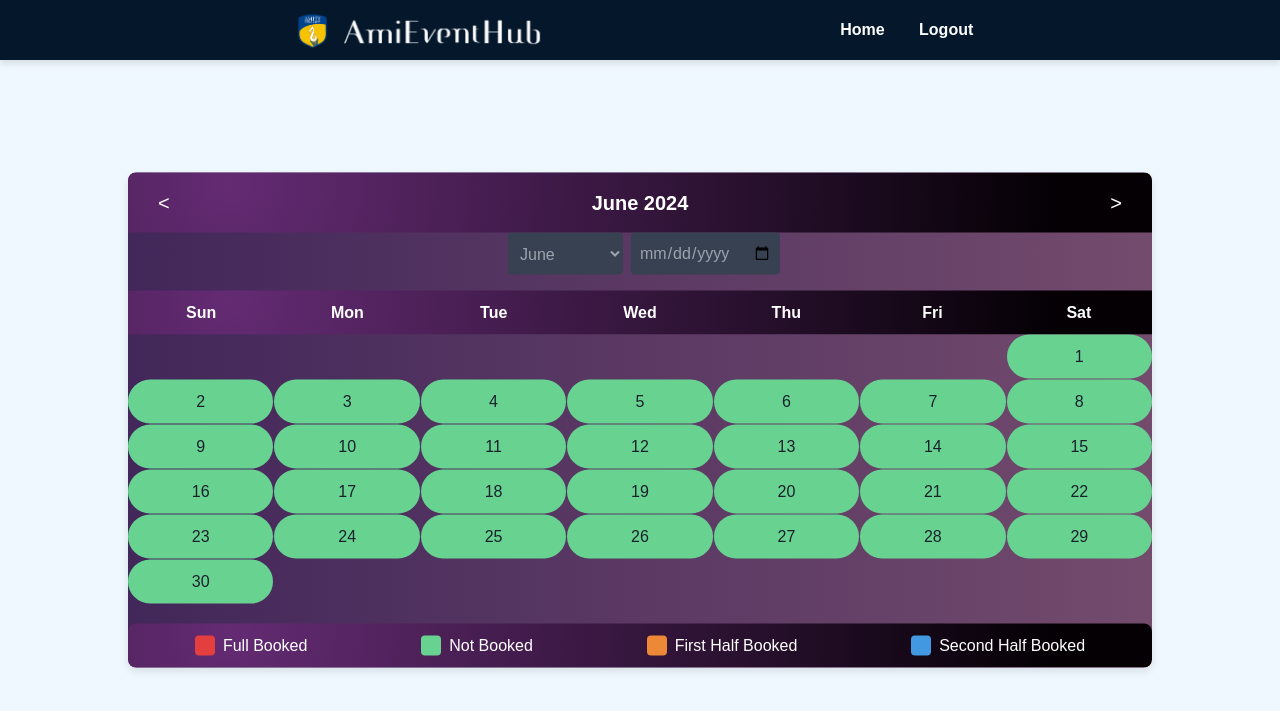
After one commit to nexiouscaliver/amity-booking-portal, a Flask app: template web/templates/calenderadmin.html in a window 1280 px wide. The commit adds this page. Shown: the top 711 px of the page. Run offline with Flask 3, Linux system fonts and the light colour scheme; the template is opened without the code that fills it, so the values that code supplies are empty.

Commit message:
calender update

```diff
--- /dev/null
+++ b/web/templates/calenderadmin.html
@@ -0,0 +1,426 @@
+<!DOCTYPE html>
+<html lang="en">
+<head>
+    <meta charset="UTF-8">
+    <meta name="viewport" content="width=device-width, initial-scale=1.0">
+    <title>Booking Calendar</title>
+    <link href="https://cdn.jsdelivr.net/npm/tailwindcss@2.2.19/dist/tailwind.min.css" rel="stylesheet">
+    <style>
+        body {
+            background-color: aliceblue;
+            margin: 0;
+            font-family: Arial, sans-serif;
+          }
+
+
+          :root {
+            --primary-color: #04172b;
+            --secondary-color: #061b31;
+            --white: #ffffff;
+            --gray: #6c757d;
+          }
+
+          .navbar {
+            background-color: var(--primary-color);
+            display: flex;
+            justify-content: space-evenly; /* maing the space evenly*/
+            align-items: center;
+            padding: 10px 20px;
+            box-shadow: 0 4px 6px rgba(0, 0, 0, 0.1);
+        }
+
+
+          .navbar .logo {
+            display: flex;
+            align-items: center;
+          }
+
+          .navbar .logo img {
+            width: fit-content;
+            height: 40px;
+            margin-right: 10px;
+          }
+
+          .navbar .logo a {
+            color: var(--white);
+            font-size: 24px;
+            text-decoration: none;
+            font-weight: bold;
+          }
+
+          .navbar .menu {
+            display: left 20;
+            gap: 20px;
+            align-items:
+          ;}
+
+          .navbar .menu a {
+            color: var(--white);
+            text-decoration: none;
+            padding: 10px 15px;
+            border-radius: 5px;
+            transition: background-color 0.3s, box-shadow 0.3s;
+            font-weight: bold;
+          }
+
+          .navbar .menu a:hover {
+            background-color: var(--secondary-color);
+            transform: scale(1.05);
+            box-shadow: 0 0 0 2px aliceblue; /* it Enhance the shadow */
+          }
+
+          .navbar .icon {
+            font-size: 20px;
+            color: var(--white);
+            padding: 10px;
+            cursor: pointer;
+            font-weight: bold;
+            position: relative;
+          }
+
+          /*for calender*/
+        .calendar-container {
+            background: #42275a; /* fallback for old browsers */
+          background: -webkit-linear-gradient(to right, #42275a, #734b6d); /* Chrome 10-25, Safari 5.1-6 */
+          background: linear-gradient(to right, #42275a, #734b6d); /* W3C, IE 10+/ Edge, Firefox 16+, Chrome 26+, Opera 12+, Safari 7+ */
+            border-radius: 8px;
+            box-shadow: 0 4px 8px rgba(0, 0, 0, 0.1);
+            overflow: hidden;
+            width: 80%; /* Adjusted to cover 60% of the screen */
+            height:auto;
+            margin: 20px auto; /* Center the container horizontally with margin auto */
+            position: absolute;
+            top: 50%;
+            left: 50%;
+            transform: translate(-50%, -50%);
+        }
+
+
+            .calendar-nav {
+                display: flex;
+                justify-content: space-between;
+                align-items: center;
+                padding: 10px 20px;
+                background-image: radial-gradient( circle farthest-corner at 10% 20%,  rgba(100,43,115,1) 0%, rgba(4,0,4,1) 90% );
+                color: white; /* Tailwind gray-400 */
+            }
+
+            .calendar-nav button {
+                background: none;
+                border: none;
+                color: white; /* Tailwind gray-400 */
+                font-size: 20px;
+                cursor: pointer;
+                padding: 5px 10px;
+                transition: background-color 0.3s;
+            }
+
+            .calendar-nav button:hover {
+                background-color: rgba(255, 255, 255, 0.1);
+                border-radius: 4px;
+            }
+
+            .calendar-nav span {
+                font-size: 20px;
+                font-weight: bold;
+            }
+        /*changes done here*/
+            .calendar-header {
+                display: grid;
+                grid-template-columns: repeat(7, 1fr);
+                background-image: radial-gradient( circle farthest-corner at 10% 20%,  rgba(100,43,115,1) 0%, rgba(4,0,4,1) 90% ); /* Tailwind gray-700 */
+                color: white; /* Tailwind gray-400 */
+                text-align: center;
+                padding: 10px 0;
+                font-weight: bold;
+            }
+       /* changes done here */
+            .calendar {
+                display: grid;
+                grid-template-columns: repeat(7, 1fr);
+                gap: 1px;
+                background: #42275a; /* fallback for old browsers */
+          background: -webkit-linear-gradient(to right, #42275a, #734b6d); /* Chrome 10-25, Safari 5.1-6 */
+          background: linear-gradient(to right, #42275a, #734b6d);/* Tailwind gray-900 */
+            }
+        /*changes done here*/
+            .day {
+                width: 100%;
+                padding: 10px;
+                box-sizing: border-box;
+                display: flex;
+                flex-direction: column;
+                justify-content: center;
+                align-items: center;
+                cursor: pointer;
+                background-color: #68d391; /* Tailwind green-400 */
+                color: #1a202c;
+                border-radius: 100px;
+                transition: box-shadow 0.3s;
+            }
+
+            .day:hover {
+                box-shadow: 0 4px 8px rgba(0, 0, 0, 0.2);
+            }
+
+            .full-booked {
+                background-color: #e53e3e; /* Tailwind red-600 */
+            }
+
+            .not-booked {
+                background-color: #68d391; /* Tailwind green-400 */
+            }
+
+            .first-half-booked {
+                background-color: #ed8936; /* Tailwind orange-500 */
+                color: #1a202c; /* Tailwind gray-900 */
+            }
+
+            .second-half-booked {
+                background-color: #4299e1; /* Tailwind blue-400 */
+                color: #1a202c; /* Tailwind gray-900 */
+            }
+
+            .day.hidden {
+                visibility: hidden;
+            }
+
+            .event-info {
+                font-size: 12px;
+                margin-top: 4px;
+                text-align: center;
+            }
+
+            .legend {
+                display: flex;
+                justify-content: space-around;
+                padding: 10px;
+                margin-top: 20px;
+                 background-image: radial-gradient( circle farthest-corner at 10% 20%,  rgba(100,43,115,1) 0%, rgba(4,0,4,1) 90% );; /* Tailwind gray-800 */
+                border-radius: 8px;
+                width: 100%;
+                color:white;
+
+            }
+
+            .legend-item {
+                display: flex;
+                align-items: center;
+            }
+
+            .legend-color {
+                width: 20px;
+                height: 20px;
+                border-radius: 4px;
+                margin-right: 8px;
+            }
+
+            .full-booked-legend {
+                background-color: #e53e3e; /* Tailwind red-600 */
+            }
+
+            .not-booked-legend {
+                background-color: #68d391; /* Tailwind green-400 */
+            }
+
+            .first-half-booked-legend {
+                background-color: #ed8936; /* Tailwind orange-500 */
+            }
+
+            .second-half-booked-legend {
+                background-color: #4299e1; /* Tailwind blue-400 */
+            }
+
+            @media (max-width: 640px) {
+                .calendar-header, .calendar {
+                    grid-template-columns: repeat(3, 1fr);
+                }
+
+                .day {
+                    font-size: 14px;
+                    padding: 5px;
+                }
+            }
+
+            @media (max-width: 480px) {
+                .calendar-header, .calendar {
+                    grid-template-columns: repeat(2, 1fr);
+                }
+
+                .day {
+                    font-size: 12px;
+                    padding: 3px;
+                }
+            }
+        </style>
+        </head>
+        <body>
+            <header>
+                <div class="navbar">
+                  <div class="logo">
+                    <img src="{{url_for('static',filename='Amity-logo.png')}}" alt="Logo">
+                    <img src="{{url_for('static',filename='name.2.png')}}" alt="Logo">
+                  </div>
+                  <div class="menu">
+
+                        <a href="{{url_for('admin')}}">Home</a>
+                        <a href="{{url_for('home')}}">Logout</a>
+                      </div>
+                    </a>
+                  </div>
+                </div>
+              </header>
+
+              <div class="calendar-container">
+                <div class="calendar-nav">
+                    <button id="prevMonth">&lt;</button>
+                    <span id="monthYear"></span>
+                    <button id="nextMonth">&gt;</button>
+                </div>
+                <div class="flex justify-center mb-4">
+                    <select id="monthSelect" class="mx-2 p-2 bg-gray-700 text-gray-400 rounded">
+                        <!-- Options will be populated by JavaScript -->
+                    </select>
+                    <input type="date" id="dateSearch" class="p-2 bg-gray-700 text-gray-400 rounded">
+                </div>
+                <div class="calendar-header">
+                    <div>Sun</div>
+                    <div>Mon</div>
+                    <div>Tue</div>
+                    <div>Wed</div>
+                    <div>Thu</div>
+                    <div>Fri</div>
+                    <div>Sat</div>
+                </div>
+                <div class="calendar" id="calendar"></div>
+                <div class="legend">
+                    <div class="legend-item">
+                        <div class="legend-color full-booked-legend"></div>
+                        <div>Full Booked</div>
+                    </div>
+                    <div class="legend-item">
+                        <div class="legend-color not-booked-legend"></div>
+                        <div>Not Booked</div>
+                    </div>
+                    <div class="legend-item">
+                        <div class="legend-color first-half-booked-legend"></div>
+                        <div>First Half Booked</div>
+                    </div>
+                    <div class="legend-item">
+                        <div class="legend-color second-half-booked-legend"></div>
+                        <div>Second Half Booked</div>
+                    </div>
+                </div>
+            </div>
+            <script>
+                document.addEventListener('DOMContentLoaded', () => {
+                    const calendar = document.getElementById('calendar');
+                    const monthYearDisplay = document.getElementById('monthYear');
+                    const prevMonthButton = document.getElementById('prevMonth');
+                    const nextMonthButton = document.getElementById('nextMonth');
+                    const monthSelect = document.getElementById('monthSelect');
+                    const dateSearch = document.getElementById('dateSearch');
+
+                    let currentDate = new Date();
+
+                    const bookingData = {
+                        {%for i in output%}
+                        '{{i[0]}}': {status: '{{i[1]}}', school: '{{i[2]}}', event: '{{i[3]}}'},
+                        {%endfor%}
+                        // '2024-06-01': {status: 'full-booked', school: 'School A', event: 'Event A'},
+                        // '2024-06-03': {status: 'first-half-booked', school: 'School C', event: 'Event C'},
+                        // '2024-06-04': {status: 'second-half-booked', school: 'School D', event: 'Event D'},
+                        // '2024-06-05': {status: 'full-booked', school: 'School E', event: 'Event E'},
+                        // Add more dates as needed
+                    };
+
+                    const updateCalendar = () => {
+                        calendar.innerHTML = '';
+                        const year = currentDate.getFullYear();
+                        const month = currentDate.getMonth();
+                        const firstDay = new Date(year, month, 1).getDay();
+                        const daysInMonth = new Date(year, month + 1, 0).getDate();
+
+                        monthYearDisplay.textContent = `${currentDate.toLocaleString('default', { month: 'long' })} ${year}`;
+
+                        // Fill initial empty slots
+                        for (let i = 0; i < firstDay; i++) {
+                            const emptyDay = document.createElement('div');
+                            emptyDay.classList.add('day', 'hidden');
+                            calendar.appendChild(emptyDay);
+                        }
+
+                        // Fill days of the month
+                        for (let day = 1; day <= daysInMonth; day++) {
+                            const dateKey = `${year}-${String(month + 1).padStart(2, '0')}-${String(day).padStart(2, '0')}`;
+                            const dayElement = document.createElement('div');
+                            dayElement.classList.add('day');
+                            dayElement.textContent = day;
+
+                            const bookingInfo = bookingData[dateKey];
+                            if (bookingInfo) {
+                                dayElement.classList.add(bookingInfo.status);
+                                const eventInfo = document.createElement('div');
+                                eventInfo.classList.add('event-info');
+                                eventInfo.innerHTML = `<div>${bookingInfo.school}</div><div>${bookingInfo.event}</div>`;
+                                dayElement.appendChild(eventInfo);
+                            } else {
+                                dayElement.classList.add('not-booked');
+                            }
+
+                            dayElement.addEventListener('click', () => toggleBookingStatus(dayElement));
+                            calendar.appendChild(dayElement);
+                        }
+                    };
+
+                    const toggleBookingStatus = (dayElement) => {
+                        // No changes on click for now, just for display purposes
+                        console.log('Clicked on day:', dayElement.textContent);
+                    };
+
+                    const populateMonthSelect = () => {
+                        const months = [
+                            'January', 'February', 'March', 'April', 'May', 'June', 'July', 'August', 'September', 'October', 'November', 'December'
+                        ];
+                        months.forEach((month, index) => {
+                            const option = document.createElement('option');
+                            option.value = index;
+                            option.textContent = month;
+                            monthSelect.appendChild(option);
+                        });
+                        monthSelect.value = currentDate.getMonth();
+                    };
+
+                    monthSelect.addEventListener('change', () => {
+                        currentDate.setMonth(monthSelect.value);
+                        updateCalendar();
+                    });
+
+                    dateSearch.addEventListener('change', () => {
+                        const selectedDate = new Date(dateSearch.value);
+                        if (!isNaN(selectedDate)) {
+                            currentDate = selectedDate;
+                            monthSelect.value = currentDate.getMonth();
+                            updateCalendar();
+                        }
+                    });
+
+                    prevMonthButton.addEventListener('click', () => {
+                        currentDate.setMonth(currentDate.getMonth() - 1);
+                        monthSelect.value = currentDate.getMonth();
+                        updateCalendar();
+                    });
+
+                    nextMonthButton.addEventListener('click', () => {
+                        currentDate.setMonth(currentDate.getMonth() + 1);
+                        monthSelect.value = currentDate.getMonth();
+                        updateCalendar();
+                    });
+
+                    populateMonthSelect();
+                    updateCalendar();
+                });
+            </script>
+
+            </body>
+              </html>
```
Also changed, not shown: web/templates/calenderuser.html (renamed from web/templates/calender.html, +11 -8 lines).
